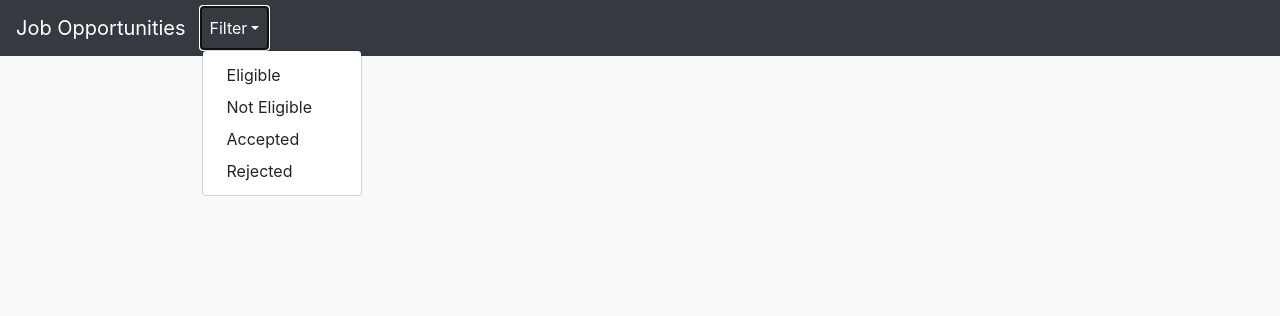
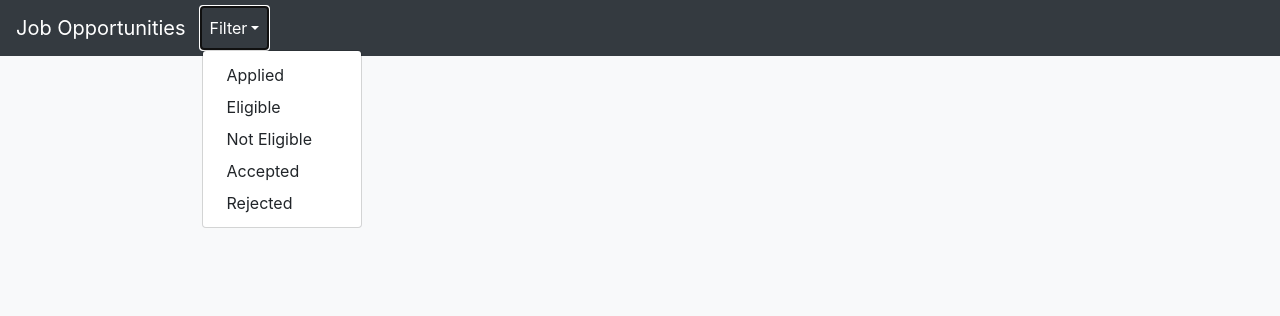
Before and after one commit to ksheersagaragrawal/placement_system, a Flask app: template templates/student_pages/opportunity_list.html in a window 1280 px wide, after a click on "Filter". Shown: the top 316 px of the page. Run offline with Flask 2, Linux system fonts and the light colour scheme; the template is opened without the code that fills it, so the values that code supplies are empty; some libraries are stand-ins or nearby versions.

Commit message:
applied dropdown option

```diff
--- a/templates/student_pages/opportunity_list.html
+++ b/templates/student_pages/opportunity_list.html
@@ -2,9 +2,12 @@
 <html>
   <head>
     <title>Job Opportunities</title>
-	<meta charset="utf-8">
-	<meta name="viewport" content="width=device-width, initial-scale=1">
-	<link rel="stylesheet" href="https://maxcdn.bootstrapcdn.com/bootstrap/4.5.2/css/bootstrap.min.css">
+    <meta charset="utf-8" />
+    <meta name="viewport" content="width=device-width, initial-scale=1" />
+    <link
+      rel="stylesheet"
+      href="https://maxcdn.bootstrapcdn.com/bootstrap/4.5.2/css/bootstrap.min.css"
+    />
     <script src="https://ajax.googleapis.com/ajax/libs/jquery/3.5.1/jquery.min.js"></script>
     <script src="https://cdnjs.cloudflare.com/ajax/libs/popper.js/1.16.0/umd/popper.min.js"></script>
     <script src="https://maxcdn.bootstrapcdn.com/bootstrap/4.5.2/js/bootstrap.min.js"></script>
@@ -16,18 +19,61 @@
   </head>
   <body>
     <nav class="navbar navbar-expand-lg navbar-dark bg-dark">
-		<a class="navbar-brand" href="#">Job Opportunities</a> <button class="navbar-toggler" type="button" data-toggle="collapse" data-target="#navbarNavDropdown" aria-controls="navbarNavDropdown" aria-expanded="false" aria-label="Toggle navigation">
+      <a class="navbar-brand" href="#">Job Opportunities</a>
+      <button
+        class="navbar-toggler"
+        type="button"
+        data-toggle="collapse"
+        data-target="#navbarNavDropdown"
+        aria-controls="navbarNavDropdown"
+        aria-expanded="false"
+        aria-label="Toggle navigation"
+      >
         <span class="navbar-toggler-icon"></span>
       </button>
       <div class="collapse navbar-collapse" id="navbarNavDropdown">
         <ul class="navbar-nav">
           <li class="nav-item dropdown">
-					<a class="nav-link dropdown-toggle" href="#" id="navbarDropdownMenuLink" data-toggle="dropdown" aria-haspopup="true" aria-expanded="false">Filter</a>
+            <a
+              class="nav-link dropdown-toggle"
+              href="#"
+              id="navbarDropdownMenuLink"
+              data-toggle="dropdown"
+              aria-haspopup="true"
+              aria-expanded="false"
+              >Filter</a
+            >
             <div class="dropdown-menu" aria-labelledby="navbarDropdownMenuLink">
-						<a class="dropdown-item" href="#" onclick="filterByStatus('eligile')">Eligible</a>
-						<a class="dropdown-item" href="#" onclick="filterByStatus('not_eligible')">Not Eligible</a>
-						<a class="dropdown-item" href="#" onclick="filterByStatus('accepted')">Accepted</a>
-						<a class="dropdown-item" href="#" onclick="filterByStatus('rejected')">Rejected</a>
+              <a
+                class="dropdown-item"
+                href="#"
+                onclick="filterByStatus('applied')"
+                >Applied</a
+              >
+              <a
+                class="dropdown-item"
+                href="#"
+                onclick="filterByStatus('eligile')"
+                >Eligible</a
+              >
+              <a
+                class="dropdown-item"
+                href="#"
+                onclick="filterByStatus('not_eligible')"
+                >Not Eligible</a
+              >
+              <a
+                class="dropdown-item"
+                href="#"
+                onclick="filterByStatus('accepted')"
+                >Accepted</a
+              >
+              <a
+                class="dropdown-item"
+                href="#"
+                onclick="filterByStatus('rejected')"
+                >Rejected</a
+              >
             </div>
           </li>
         </ul>
@@ -44,29 +90,48 @@
       // This function is called when a filter option is selected
       function filterByStatus(status) {
         // Clear the list of opportunities
-			$('#opportunities-list').empty();
+        $("#opportunities-list").empty();
 
         // Call the server to get the list of opportunities for the selected status
-			$.get('/opportunities?status=' + status, function (opportunities) {
+        $.get("/opportunities?status=" + status, function (opportunities) {
           // Generate HTML for each opportunity and add it to the list
           opportunities.forEach(function (opportunity) {
-					var row = $('<div>').addClass('col-md-6 mb-4');
-					var card = $('<div>').addClass('card h-100');
-					var cardBody = $('<div>').addClass('card-body');
-					var cardTitle = $('<h5>').addClass('card-title').text(opportunity.opp_title);
-					var cardText = $('<p>').addClass('card-text').text(opportunity.address_line_1 + ' ' + opportunity.address_line_2 + ' ' + opportunity.address_line_3);
-					var cardFooter = $('<div>').addClass('card-footer');
-					var deadline = $('<small>').addClass('text-muted').text('Deadline: ' + opportunity.deadline);
-          			var companyName = $('<span>').addClass('float-right font-weight-bold').text(opportunity.company_name);
-					var showMoreButton = $('<a>').addClass('btn btn-primary').attr('href', '/opportunities/' + opportunity.opp_id).text('Show More');
+            var row = $("<div>").addClass("col-md-6 mb-4");
+            var card = $("<div>").addClass("card h-100");
+            var cardBody = $("<div>").addClass("card-body");
+            var cardTitle = $("<h5>")
+              .addClass("card-title")
+              .text(opportunity.opp_title);
+            var cardText = $("<p>")
+              .addClass("card-text")
+              .text(
+                opportunity.address_line_1 +
+                  " " +
+                  opportunity.address_line_2 +
+                  " " +
+                  opportunity.address_line_3
+              );
+            var cardFooter = $("<div>").addClass("card-footer");
+            var deadline = $("<small>")
+              .addClass("text-muted")
+              .text("Deadline: " + opportunity.deadline);
+            var companyName = $("<span>")
+              .addClass("float-right font-weight-bold")
+              .text(opportunity.company_name);
+            var showMoreButton = $("<a>")
+              .addClass("btn btn-primary")
+              .attr("href", "/opportunities/" + opportunity.opp_id)
+              .text("Show More");
 
             cardBody.append(cardTitle, cardText);
             cardFooter.append(deadline, companyName, showMoreButton);
             card.append(cardBody, cardFooter);
             row.append(card);
 
-				$('#opportunities-list').append(row);
+            $("#opportunities-list").append(row);
           });
         });
       }
     </script>
+  </body>
+</html>
--- a/templates/student_pages/student_dashboard.html
+++ b/templates/student_pages/student_dashboard.html
@@ -64,6 +64,9 @@
                     Opportunities
                   </button>
                   <div class="dropdown-menu" aria-labelledby="opportunitiesDropdown">
+                    <form action="/student/opportunities/applied" method="get">
+                      <button type="submit">Applied</button>
+                  </form>
                       <form action="/student/opportunities/eligible" method="get">
                           <button type="submit">Eligible</button>
                       </form>
```
Lines whose indentation alone changed are shown as unchanged.
